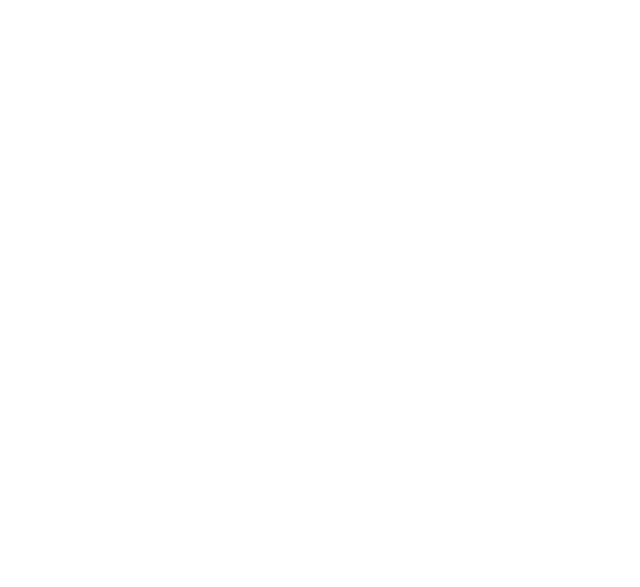
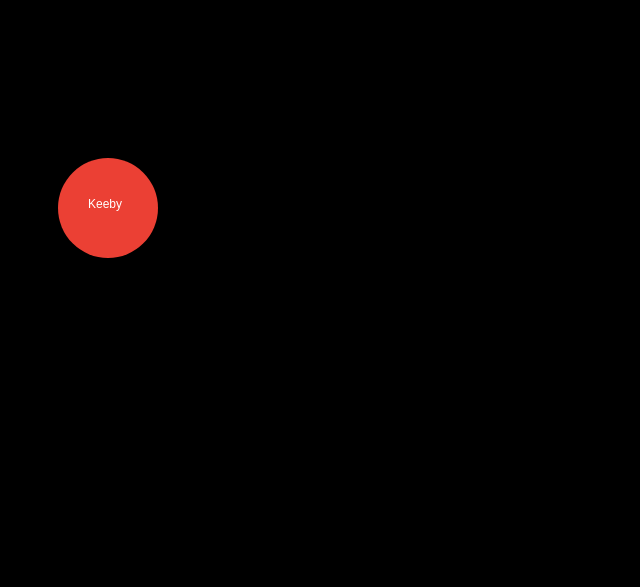
Before and after one commit to kunglee14/MultiGame, a website: page public/index.html in a window 1280 px wide. Shown: the whole page, without its empty margins (0-640 px from the left). Drawn offline with nearby package versions, Linux system fonts and the light colour scheme.

Commit message:
Drawing and moving

```diff
--- a/app.js
+++ b/app.js
@@ -16,10 +16,14 @@ app.get('/', (req, res) => {
 
 io.on('connection', (socket) => {
     console.log('a user connected')
+    socket.on('keydown', ({keycode}) => {
+        console.log(keycode)
+    })
 })
 
 server.listen(port, () => {
     console.log(`Server running at http://localhost:${port}/`);
 });
 
+
 console.log("Server Loaded")
--- a/public/index.css
+++ b/public/index.css
@@ -1,4 +1,8 @@
-div {
-    font-size: 20;
-    color: blue;
+canvas {
+    /* border: 1px solid black; */
+    background-color: black;
 }
+
+body {
+    background-color: black;
+}
--- a/public/index.html
+++ b/public/index.html
@@ -8,6 +8,7 @@
 <body>
     <canvas></canvas>
     <script src="https://cdn.socket.io/4.7.5/socket.io.min.js"></script>
+    <script src="objects/Player.js"></script>
     <script src="index.js"></script>
     <link rel="stylesheet" href="index.css">
 </body>
--- a/public/index.js
+++ b/public/index.js
@@ -9,3 +9,82 @@ canvas.width = 1024 * devicePixelRatio
 canvas.height = 576 * devicePixelRatio
 
 c.scale(devicePixelRatio, devicePixelRatio)
+
+
+//Draw players
+p1 = new Player(100,200,50,"#eb4034","Keeby")
+p1.draw(c)
+// setInterval(() => {
+//     if (keys.w.pressed) {
+//       sequenceNumber++
+//       playerInputs.push({ sequenceNumber, dx: 0, dy: -SPEED })
+//       // frontEndPlayers[socket.id].y -= SPEED
+//       socket.emit('keydown', { keycode: 'KeyW', sequenceNumber })
+//     }
+
+//     if (keys.a.pressed) {
+//       sequenceNumber++
+//       playerInputs.push({ sequenceNumber, dx: -SPEED, dy: 0 })
+//       // frontEndPlayers[socket.id].x -= SPEED
+//       socket.emit('keydown', { keycode: 'KeyA', sequenceNumber })
+//     }
+
+//     if (keys.s.pressed) {
+//       sequenceNumber++
+//       playerInputs.push({ sequenceNumber, dx: 0, dy: SPEED })
+//       // frontEndPlayers[socket.id].y += SPEED
+//       socket.emit('keydown', { keycode: 'KeyS', sequenceNumber })
+//     }
+
+//     if (keys.d.pressed) {
+//       sequenceNumber++
+//       playerInputs.push({ sequenceNumber, dx: SPEED, dy: 0 })
+//       // frontEndPlayers[socket.id].x += SPEED
+//       socket.emit('keydown', { keycode: 'KeyD', sequenceNumber })
+//     }
+//   }, 15)
+
+window.addEventListener('keydown', (event) => {
+    SPEED = 20
+    // The origin (0,0) is at the top left
+    p1.draw(c,"black")
+    switch (event.code) {
+        case 'KeyW':
+            p1.y -= SPEED
+            break
+
+        case 'KeyA':
+            p1.x -= SPEED
+            break
+
+        case 'KeyS':
+            p1.y += SPEED
+            break
+
+        case 'KeyD':
+            p1.x += SPEED
+            break
+    }
+    p1.draw(c)
+})
+
+  window.addEventListener('keyup', (event) => {
+    // console.log("Key released: " + event.code)
+    // switch (event.code) {
+    //   case 'KeyW':
+    //     keys.w.pressed = false
+    //     break
+
+    //   case 'KeyA':
+    //     keys.a.pressed = false
+    //     break
+
+    //   case 'KeyS':
+    //     keys.s.pressed = false
+    //     break
+
+    //   case 'KeyD':
+    //     keys.d.pressed = false
+    //     break
+    // }
+  })
--- /dev/null
+++ b/public/objects/Player.js
@@ -0,0 +1,30 @@
+class Player{
+    constructor(x, y, radius, color, username) {
+        this.x = x
+        this.y = y
+        this.radius = radius
+        this.color = color
+        this.username = username
+    }
+
+    draw(cxt, color) {
+        console.log(this.x, this.y)
+        if(color == null){
+            color = this.color
+        }
+        cxt.shadowColor = color
+        // cxt.shadowBlur = 20
+        cxt.beginPath()
+        cxt.arc(this.x, this.y, this.radius, 0, Math.PI * 2, false)
+        cxt.fillStyle = color
+        cxt.fill()
+
+        // cxt.save()
+
+        cxt.font = '12px sans-serif'
+        cxt.fillStyle = 'white'
+        cxt.fillText(this.username, this.x-20, this.y)
+
+        // cxt.restore()
+    }
+}
```
